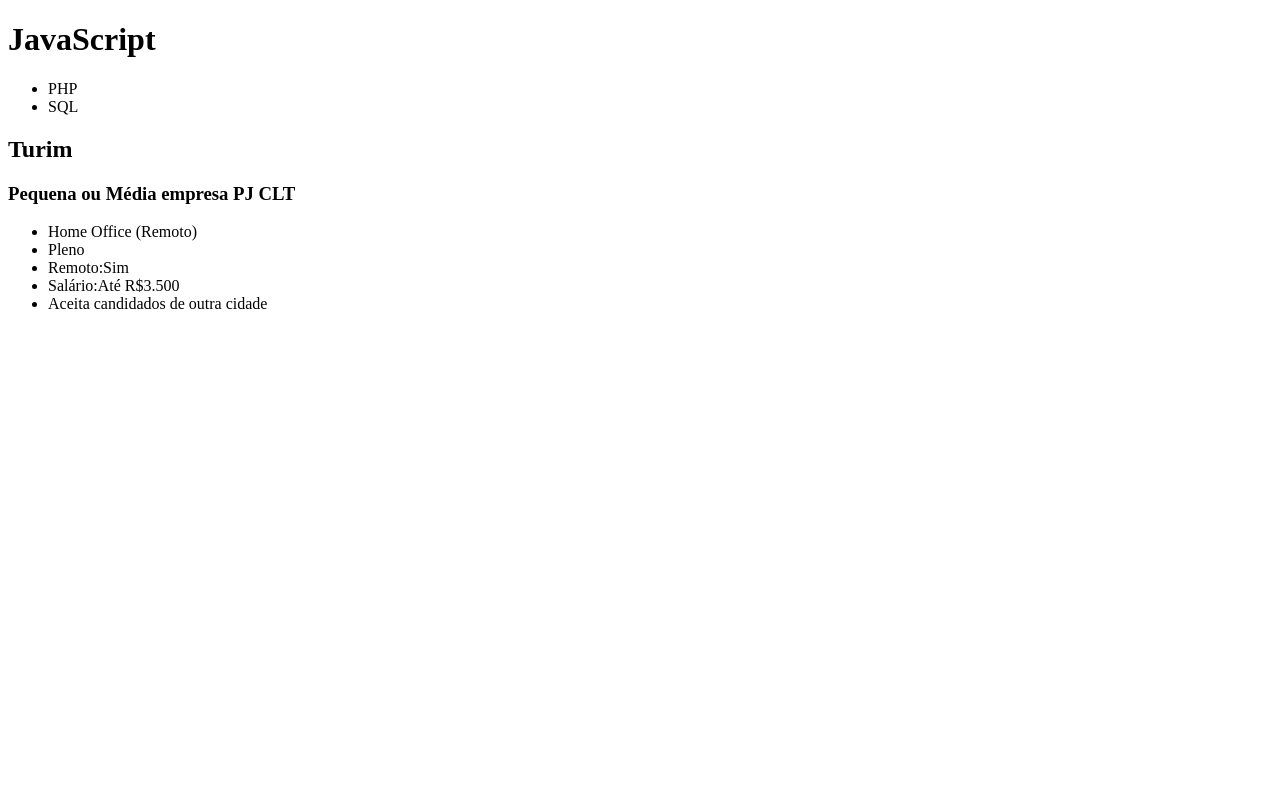
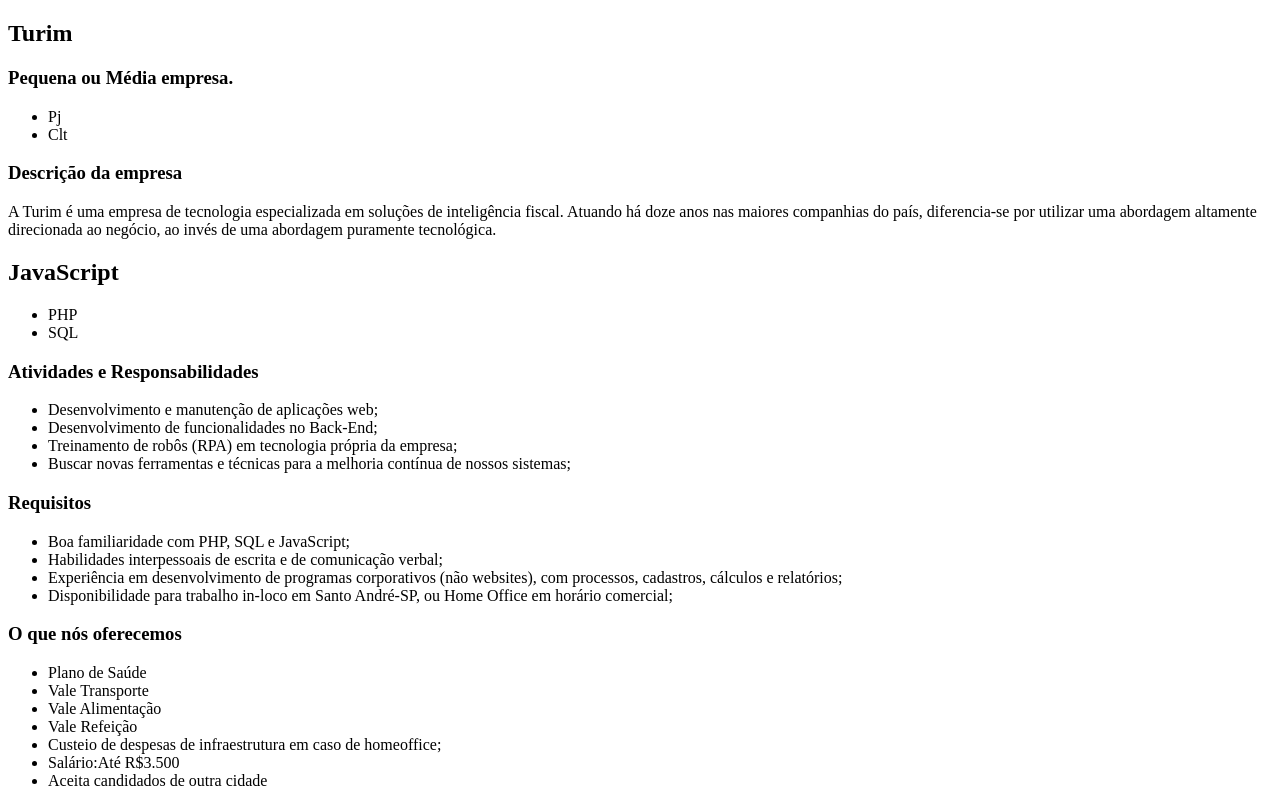
Before and after one commit to djftreinamentos/jobsfinder, a website: page public/vagas/vaga02.html in a window 1280 px wide. Drawn offline with Linux system fonts and the light colour scheme.

Commit message:
projeto 02

```diff
--- a/public/vagas/vaga02.html
+++ b/public/vagas/vaga02.html
@@ -6,19 +6,68 @@
     <title>Programador(a) WEB Pleno - Presencial ou Home Office</title>
 </head>
 <body>
-    <h1>JavaScript </h1>
+<article>
+   <header>
+
+    <h1>Turim</h1>
+    <h3>Pequena ou Média empresa.</h3>
+
+    <ul>
+    <li>Pj </li>
+    <li>Clt</li>
+
+    </ul>
+
+<h3>Descrição da empresa</h3>
+A Turim é uma empresa de tecnologia especializada em soluções de inteligência fiscal.
+
+Atuando há doze anos nas maiores companhias do país, diferencia-se por utilizar uma abordagem altamente direcionada ao negócio, ao invés de uma abordagem puramente tecnológica.
+
+<h2>JavaScript </h2>
     <ul>
        <LI>PHP</LI>
        <LI>SQL</LI>
     </ul>
-    <h2>Turim</h2>
-    <h3>Pequena ou Média empresa PJ CLT</h3>
-    <ul>
-        <li>Home Office (Remoto)</li>
-        <li>Pleno</li>
-        <li>Remoto:Sim</li>
-        <li>Salário:Até R$3.500</li>
-        <li>Aceita candidados de outra cidade</li>
-    </ul>
+
+</header>
+
+<h3>Atividades e Responsabilidades</h3>
+
+<ul>
+
+<li> Desenvolvimento e manutenção de aplicações web;</li>
+<li> Desenvolvimento de funcionalidades no Back-End;</li>
+<li> Treinamento de robôs (RPA) em tecnologia própria da empresa;</li>
+<li> Buscar novas ferramentas e técnicas para a melhoria contínua de nossos sistemas;</li>
+
+</ul>
+
+<h3>Requisitos</h3>
+
+<ul>
+
+<li> Boa familiaridade com PHP, SQL e JavaScript;</li>
+<li> Habilidades interpessoais de escrita e de comunicação verbal;</li>
+<li> Experiência em desenvolvimento de programas corporativos (não websites), com processos, cadastros, cálculos e relatórios;</li>
+<li> Disponibilidade para trabalho in-loco em Santo André-SP, ou Home Office em horário comercial;</li>
+
+</ul>
+
+<h3>O que nós oferecemos</h3>
+
+<ul>
+
+<li>Plano de Saúde</li>
+<li>Vale Transporte</li>
+<li>Vale Alimentação</li>
+<li>Vale Refeição</li>
+<li>Custeio de despesas de infraestrutura em caso de homeoffice;</li>
+<li>Salário:Até R$3.500</li>
+<li>Aceita candidados de outra cidade</li>
+
+</ul>
+
+</article>
+
 </body>
 </html>
```
